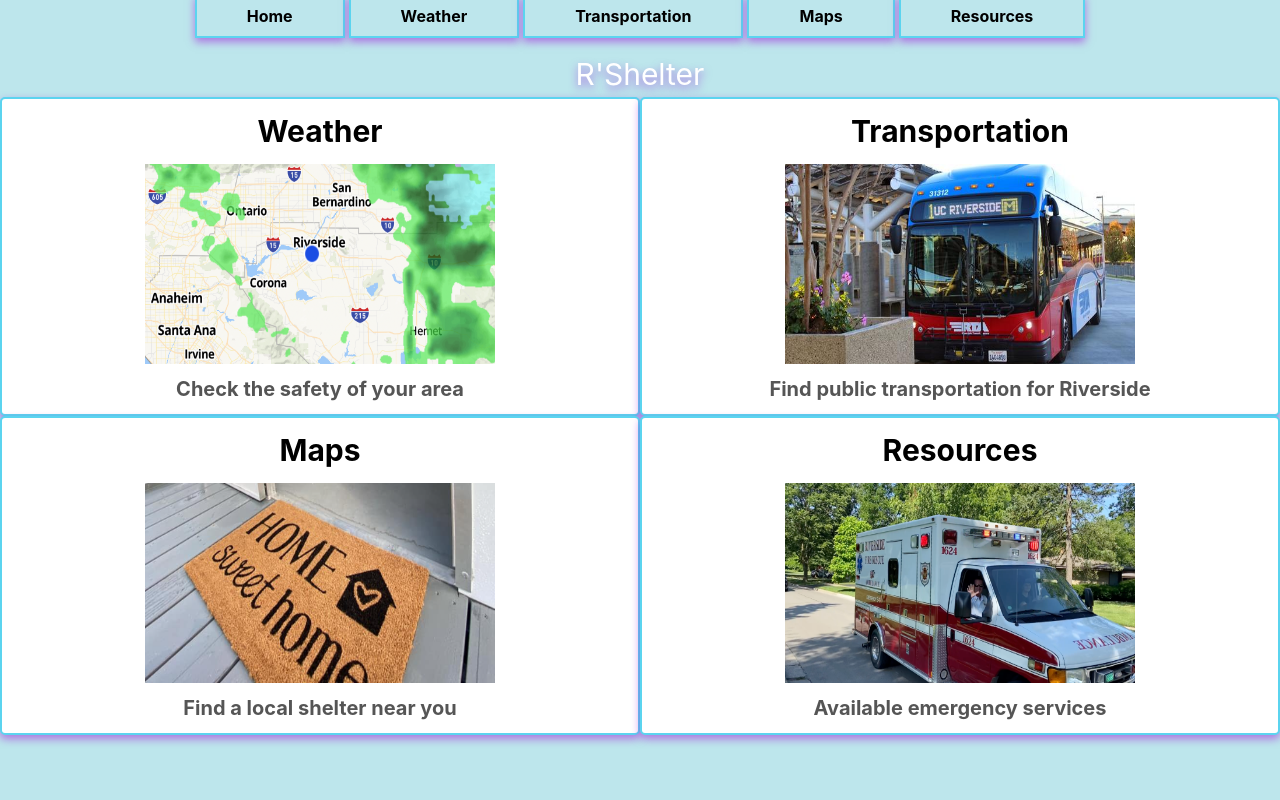
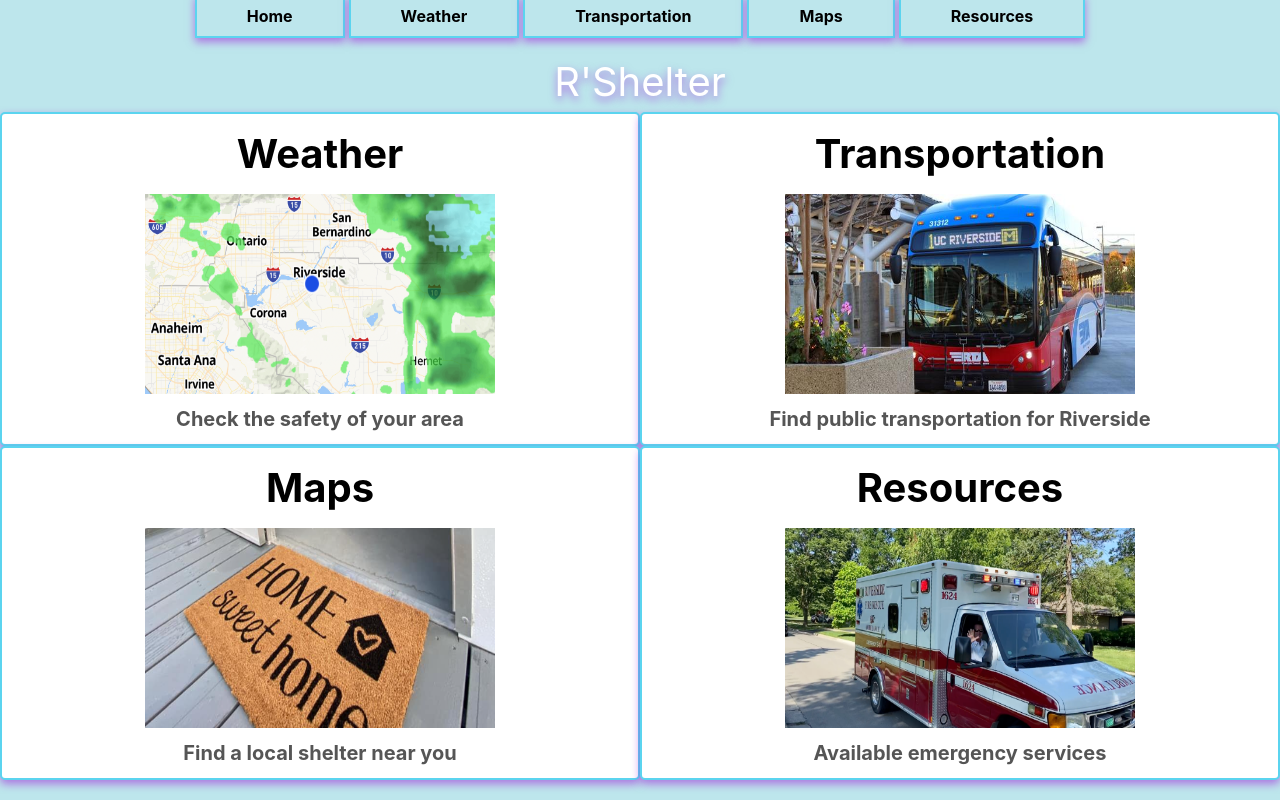
Before and after one commit to EthanGrants/RShelter, a React (Create React App) app: page / in a window 1280 px wide. Built offline with nearby package versions, Linux system fonts and the light colour scheme.

Commit message:
Button changes

```diff
--- a/src/Home.js
+++ b/src/Home.js
@@ -7,7 +7,7 @@ const homeStyle = {
     width: "100%",
     color: "#fff",
     textShadow: "0 4px 8px rgba(155, 8, 215, 0.5)",
-    fontSize: "30px",
+    fontSize: "40px",
     marginTop: "20px",
 
 }
--- a/src/Resources.js
+++ b/src/Resources.js
@@ -1,13 +1,14 @@
 // Resources.jsx
 
 import React from 'react';
+import { FaBluetooth } from 'react-icons/fa';
 
 const resources = {
     display: "flex",
     flexDirection: "column",
     alignItems: "center",
     justifyContent: "center",
-    Height: "40vh",
+    Height: "30vh",
     marginTop: "50px",
  }
 
@@ -15,6 +16,7 @@ const resources = {
         margin: "10px",/* Adjust margin as needed */
         padding: "30px", /* Adjust padding as needed */
         width: "500px",
+        height: "230px",
         border: "1px solid #ccc", /* Add borders or styling as desired */
         textAlign: "center",
         borderColor: "black",
@@ -24,6 +26,7 @@ const resources = {
 
  const contact = {
     marginTop: "10px", // Adjust the top margin as needed
+    color: "blue",
  }
 
  const subtitle = {
@@ -54,20 +57,22 @@ function Resources() {
          <div style={row}>
             National Helpline
             <img src="./doc.png" alt="doc" style={imageStyle}></img>
-            <div style={contact}>
             <div style = {subtitle}>
             "For individuals and family members facing mental and/or substance use disorders. This service provides referrals to local treatment facilities, support groups, and community-based organizations."
             </div>
+            <div style={contact}>
                <a href="tel:1800662HELP(4357)">Call now</a>
             </div>
          </div>
+
+
          <div style={row}>
          Disaster Distress Helpline
          <img src="./pandemic.jpeg" alt="doc" style={imageStyle}></img>
-            <div style={contact}>
             <div style = {subtitle}>
             "All residents in the U.S. and its territories who are experiencing emotional distress related to natural or human-caused disasters."
             </div>
+            <div style={contact}>
                <a href="tel:18009855990">Call now</a>
             </div>
          </div>
```
